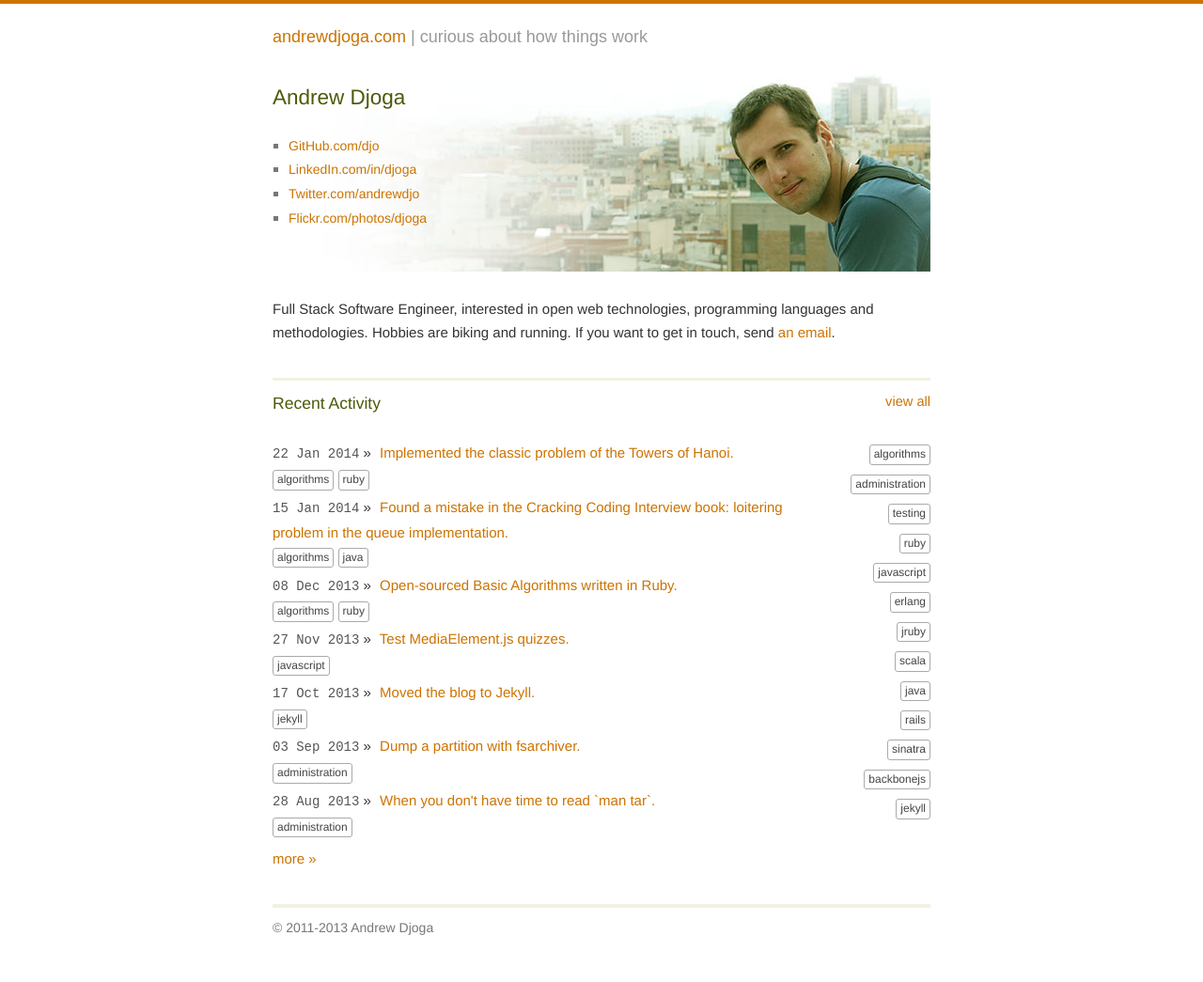
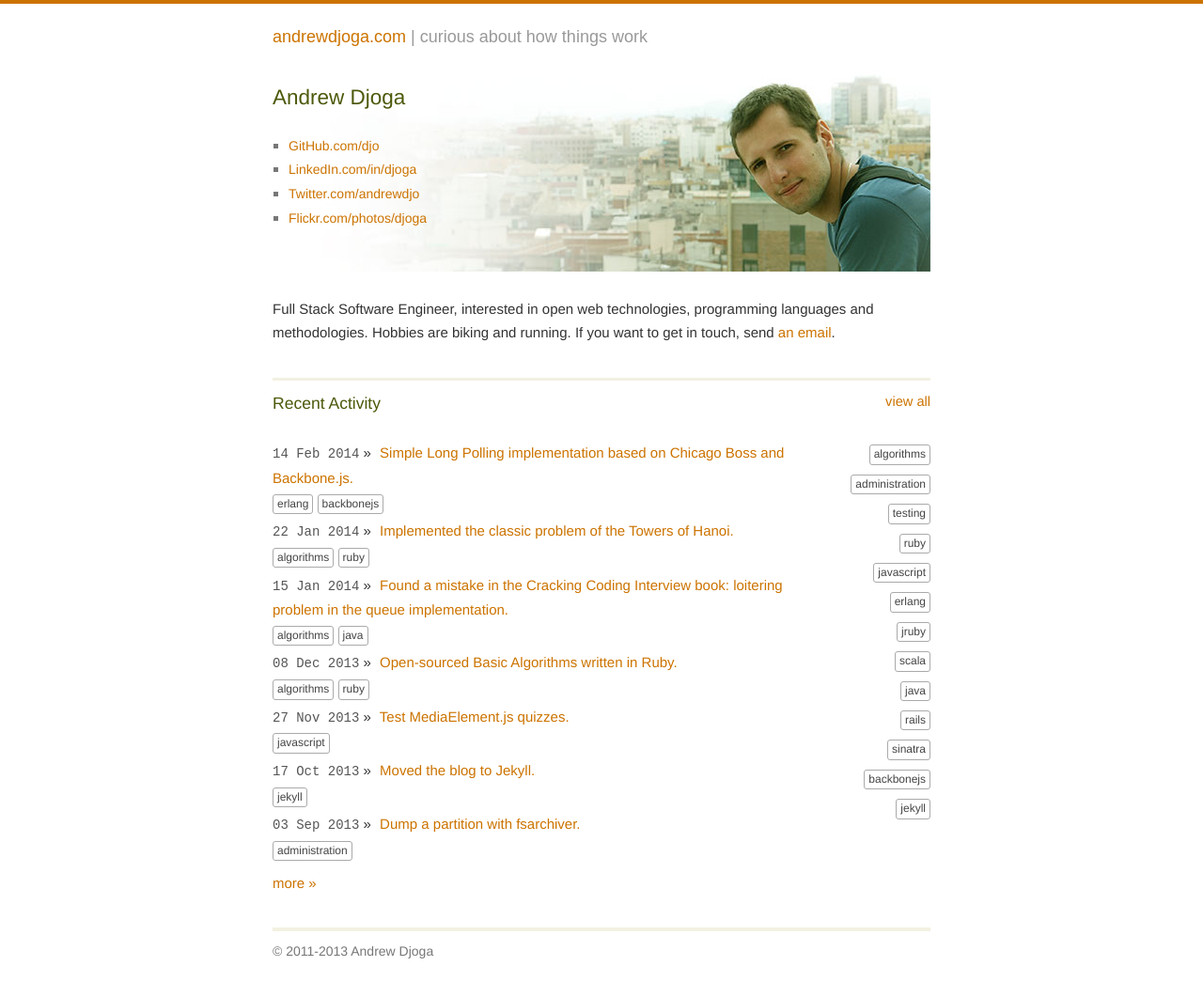
Before and after one commit to andriidzhoha/andriidzhoha.github.io, a Jekyll site: the page built from index.html, in a window 1280 px wide. Shown: the whole page at 94% size. Built offline with Jekyll 4.4.1, drawn with Linux system fonts in a browser that asks for light colours; before the commit the page ends 1019 px from its top, so only the background shows below that.

Commit message:
Simple Long Polling implementation based on Chicago Boss and Backbone.js.

```diff
--- a/_config.yml
+++ b/_config.yml
@@ -19,6 +19,11 @@ activity_tags:
   - slideshare
 
 activities:
+  -
+    text: "Simple Long Polling implementation based on Chicago Boss and Backbone.js."
+    date: 2014-02-14
+    link: 'https://github.com/Djo/kaede'
+    tags: ['erlang', 'backbonejs']
   -
     text: "Implemented the classic problem of the Towers of Hanoi."
     date: 2014-01-22
```
